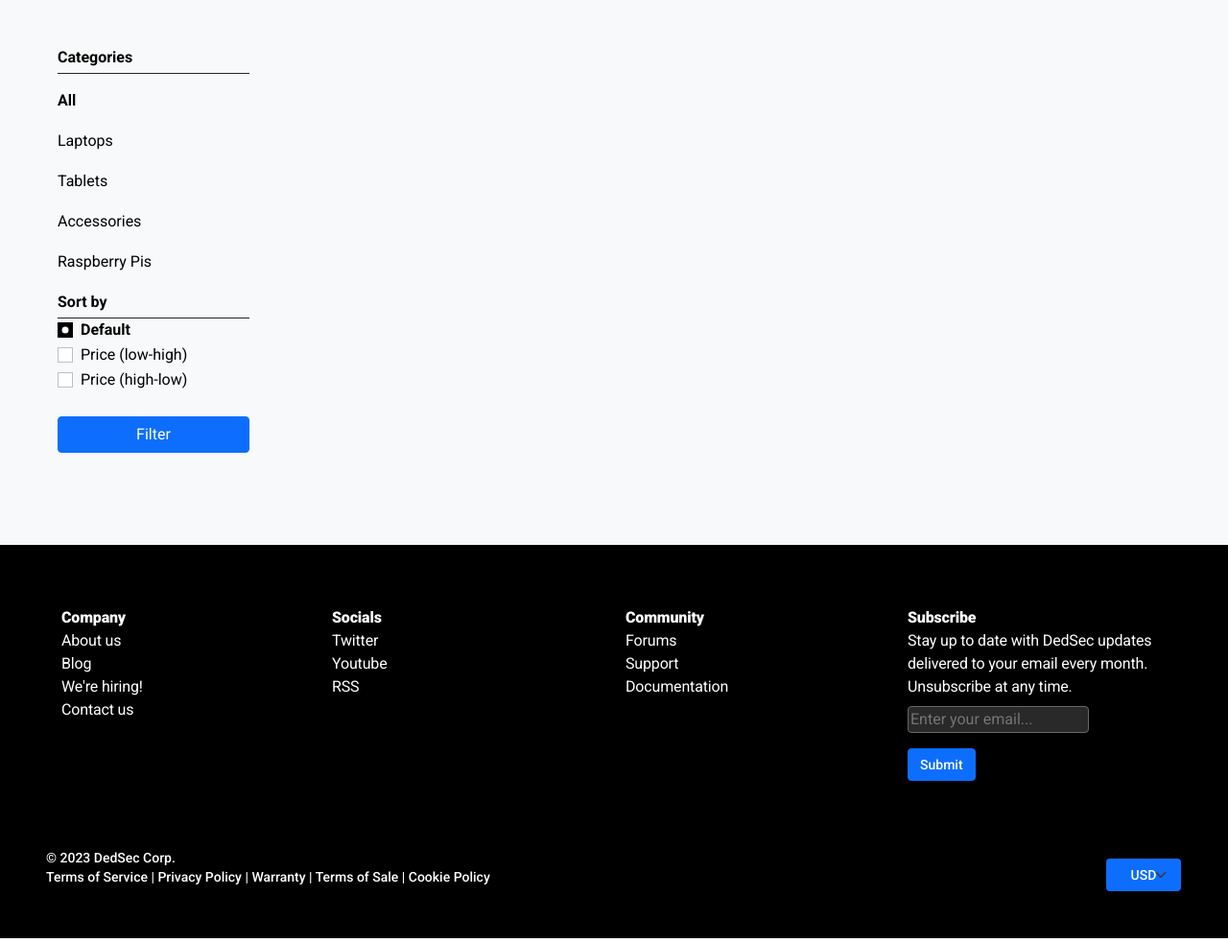
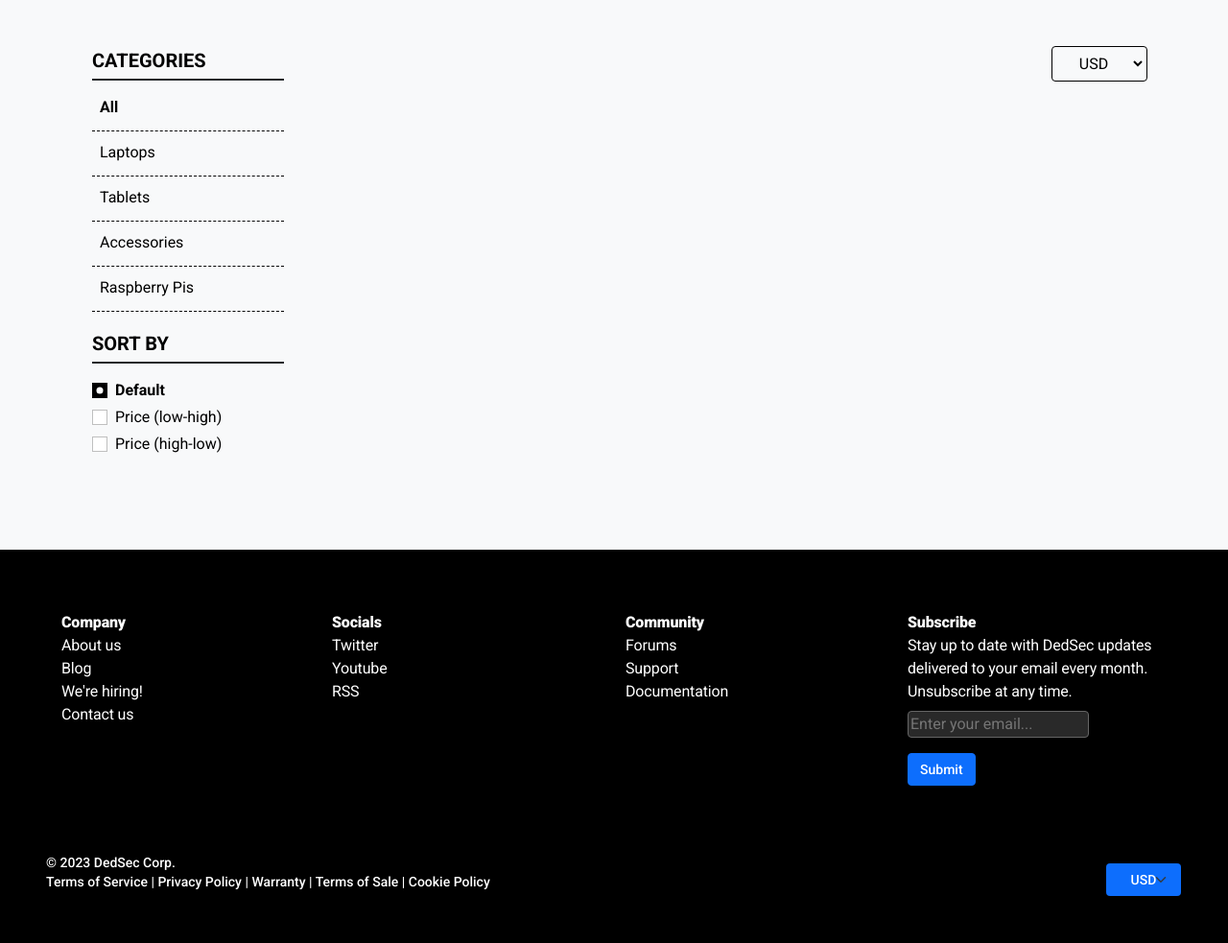
Before and after one commit to thaole04/WEB_ASSIGNMENT, a PHP site: page /pages/product.php in a window 1280 px wide. Shown: the part 95-1078 px from the top of the page at 96% size. Run offline with PHP 8.4, Linux system fonts and the light colour scheme.

Commit message:
change product page

```diff
--- a/css/style.css
+++ b/css/style.css
@@ -423,3 +423,11 @@
 #news-container .card:hover {
   transform: scale(1.1);
 }
+
+.active {
+  background-color: #f1f1f1 !important;
+  color: #000 !important;
+}
+.label-categories {
+  width: 100%;
+}
--- a/pages/product.php
+++ b/pages/product.php
@@ -31,18 +31,17 @@
     </div>
 
     <!-- BODY -->
-    <div class="p-5 row row-cols-lg-2 row-cols-1 m-0">
+    <div class="p-5 row row-cols-lg-2 row-cols-1 row-cols-md-1 m-0">
 
         <!-- Categories + Sort by -->
-        <div class="col col-lg-3 d-flex flex-column align-items-md-start align-items-center mb-5">
+        <div class="col col-lg-3 d-flex flex-column align-items-center mb-5" id="filter-menu">
 
             <div style="width: 200px;">
                 <!-- Categories -->
-                <div class="mb-lg-3 mb-3">
-
+                <div class="mb-lg-3 mb-2 ">
                     <!-- Header + Button dropdown -->
-                    <div class="pb-1 border-bottom border-dark d-flex justify-content-between">
-                        <div class="fw-bolder fb bg-light">Categories</div>
+                    <div class="pb-1 border-bottom border-dark border-2 d-flex justify-content-between">
+                        <p class="fw-bolder fb bg-light m-0" style="font-size: 20px">CATEGORIES</p>
                         <span class="d-lg-none">
                             <a class="btn p-0 m-0" data-bs-toggle="collapse" href="#categories-dropdown"
                                 aria-expanded="false" aria-controls="categories-dropdown">
@@ -52,39 +51,34 @@
                     </div>
 
                     <!-- Content -->
-                    <div>
-                        <ul class="p-0 m-0 list-group list-group-flush d-lg-flex collapse gap-3"
-                            id="categories-dropdown">
-                            <!-- <li class="list-group-item border-0 fb ps-0 bg-light"><a class="fb fw-bolder text-decoration-none" href="#">All</a></li>
-                            <li class="list-group-item border-0 fb ps-0 bg-light"><a class="fb text-decoration-none" href="">Laptops</a></li>
-                            <li class="list-group-item border-0 fb ps-0 bg-light"><a class="fb text-decoration-none" href="">Pentesting</a></li>
-                            <li class="list-group-item border-0 fb ps-0 bg-light"><a class="fb text-decoration-none" href="">Microcontrollers</a></li>
-                            <li class="list-group-item border-0 fb ps-0 bg-light"><a class="fb text-decoration-none" href="">Tiny computers</a></li> -->
-
-                            <li class="form-check bg-light ps-0 mt-3">
-                                <input class="form-check-input rounded-0 shadow-none d-none" type="radio"
+                    <div class="m-0 mt-2">
+                        <ul class="p-0 m-0 list-group list-group-flush d-lg-flex collapse" id="categories-dropdown">
+                            <li class="form-check bg-light ps-0 pb-1" style="border-bottom: 1px dashed black">
+                                <input class="form-check-input rounded-0 shadow-none d-none active" type="radio"
                                     name="flexCheck-categories" id="all" checked>
-                                <label class="form-check-label fb" for="all">All</label>
+                                <label class="form-check-label fb p-2 label-categories" for="all">All</label>
                             </li>
-                            <li class="form-check bg-light ps-0">
+                            <li class="form-check bg-light ps-0 pb-1" style="border-bottom: 1px dashed black">
                                 <input class="form-check-input rounded-0 shadow-none d-none" type="radio"
                                     name="flexCheck-categories" id="laptops">
-                                <label class="form-check-label fb" for="laptops">Laptops</label>
+                                <label class="form-check-label fb p-2 label-categories" for="laptops">Laptops</label>
                             </li>
-                            <li class="form-check bg-light ps-0">
+                            <li class="form-check bg-light ps-0 pb-1" style="border-bottom: 1px dashed black">
                                 <input class="form-check-input rounded-0 shadow-none d-none" type="radio"
                                     name="flexCheck-categories" id="tablets">
-                                <label class="form-check-label fb" for="tablets">Tablets</label>
+                                <label class="form-check-label fb p-2 label-categories" for="tablets">Tablets</label>
                             </li>
-                            <li class="form-check bg-light ps-0">
+                            <li class="form-check bg-light ps-0 pb-1" style="border-bottom: 1px dashed black">
                                 <input class="form-check-input rounded-0 shadow-none d-none" type="radio"
                                     name="flexCheck-categories" id="accessories">
-                                <label class="form-check-label fb" for="accessories">Accessories</label>
+                                <label class="form-check-label fb p-2 label-categories"
+                                    for="accessories">Accessories</label>
                             </li>
-                            <li class="form-check bg-light ps-0">
+                            <li class="form-check bg-light ps-0 pb-1" style="border-bottom: 1px dashed black">
                                 <input class="form-check-input rounded-0 shadow-none d-none" type="radio"
                                     name="flexCheck-categories" id="raspberry-pis">
-                                <label class="form-check-label fb" for="raspberry-pis">Raspberry Pis</label>
+                                <label class="form-check-label fb p-2 label-categories" for="raspberry-pis">Raspberry
+                                    Pis</label>
                             </li>
                         </ul>
                     </div>
@@ -93,8 +87,8 @@
                 <!-- Sort by -->
                 <div>
                     <!-- Header + Button dropdown -->
-                    <div class="pb-1 border-bottom border-dark d-flex justify-content-between">
-                        <div class="fw-bolder fb">Sort by</div>
+                    <div class="pb-1 border-bottom border-dark border-2 d-flex justify-content-between mb-3">
+                        <p class="fw-bolder fb bg-light m-0" style="font-size: 20px">SORT BY</p>
                         <span class="d-lg-none">
                             <a class="btn p-0 m-0" data-bs-toggle="collapse" href="#sortby-dropdown"
                                 aria-expanded="false" aria-controls="categories-dropdown">
@@ -104,12 +98,12 @@
                     </div>
                     <!-- Content -->
                     <ul class="list-group list-group-flush d-lg-flex collapse" id="sortby-dropdown">
-                        <li class="form-check bg-light">
+                        <li class="form-check bg-light mb-1">
                             <input class="form-check-input rounded-0 shadow-none" type="radio" name="flexCheck-payment"
                                 id="default" checked>
                             <label class="form-check-label fb" for="default">Default</label>
                         </li>
-                        <li class="form-check bg-light">
+                        <li class="form-check bg-light mb-1">
                             <input class="form-check-input rounded-0 shadow-none" type="radio" name="flexCheck-payment"
                                 id="price-low-high">
                             <label class="form-check-label fb" for="price-low-high">Price (low-high)</label>
@@ -124,54 +118,33 @@
                 </div>
 
                 <!-- Applying filter btn -->
-                <div class="btn btn-primary w-100 mt-4" id="filter-btn">Filter</div>
+                <!-- <div class="btn btn-primary w-100 mt-4" id="filter-btn">Filter</div> -->
             </div>
 
         </div>
 
-        <!-- Products displayment -->
+        <!-- Products displacement -->
         <div class="col col-lg-9">
 
             <!-- Header -->
-            <div class="d-flex flex-column align-items-md-start align-items-center mb-2">
+            <div class="mb-2 d-flex flex-row justify-content-between align-items-center px-4" style="width: 100%">
                 <!-- Results -->
                 <div class="fb" id="product-results"></div>
+                <div class="d-flex justify-content-between">
+                    <div class="btn p-0 m-0" style="width: 100px; border: 1px solid black;">
+                        <select class="btn" style="color: black; width: 100%;" id="money-menu">
+                            <option value="0" id="USD" selected>USD</option>
+                            <option value="1" id="VND">VND</option>
+                            <option value="2" id="EUR">EUR</option>
+                            <option value="3" id="JPN">JPN</option>
+                        </select>
+                    </div>
+                </div>
             </div>
 
             <!-- Loading Products -->
             <div id="Products-Container" class="d-flex">
-                <!-- <button type="button" class="btn btn-primary my-3" onclick="generateItem()">Generate Items for testing purposes</button> -->
-
-                <!-- Template -->
-                <!-- <div class="col-lg-10 col-sm-12 card border-0 border-bottom border-dark rounded-0 bg-light mb-3" id="laptop14">
-                    <div class="row">
-
-
-                        <div class="col-md-2 col-4">
-                            <img src='../images/product_Laptop13.png' alt="img" class="rounded">
-                        </div>
-
-                        <div class="col-md-10 col-8">
-                            <div class="card-body pt-0">
-                                <div class="d-md-flex justify-content-md-between">
-                                    <h5 class="card-titles fb" id="product-name-price">DEDSEC Laptop 13 (DMA Ryzen™ 7040 Series)</h5>
-                                    <span class="fb fw-bolder">$9999.00</span>
-                                </div>
-
-                                <ul class="features">
-                                    <li class="fb">Extremely modular design with upgradable components</li>
-                                    <li class="fb">Comes with DMA Ryzen™ 7040 Series and 13th Gen ENTEL®</li>
-                                    <li class="fb">Out-of-box compatibility with most Linux distros</li>
-                                </ul>
-                            </div>
-                        </div>
-
-                    </div>
-
-                    <div class="align-self-end  align-content-end p-0 m-0"><button type="button" class="btn btn-primary m-0 mb-3 align-content-end align-self-end">Add to cart</button></div>
-                </div> -->
-                <!-- End of template -->
-
+                <!-- CONTENT -->
             </div>
 
         </div>
```
Also changed, not shown: pages/admin/product.php (+53 -49 lines), scripts/product_loader.js (+36 -5 lines).
